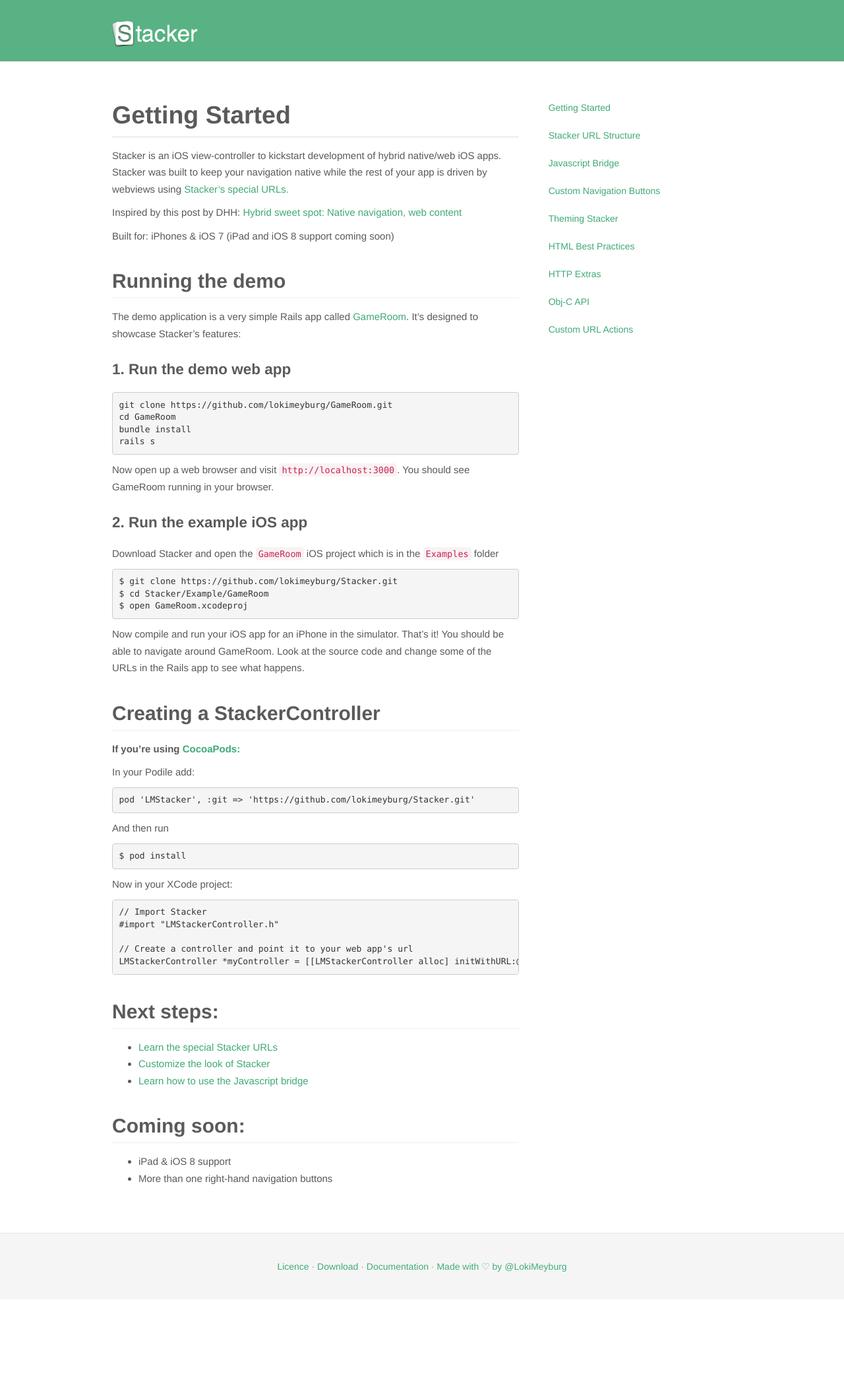
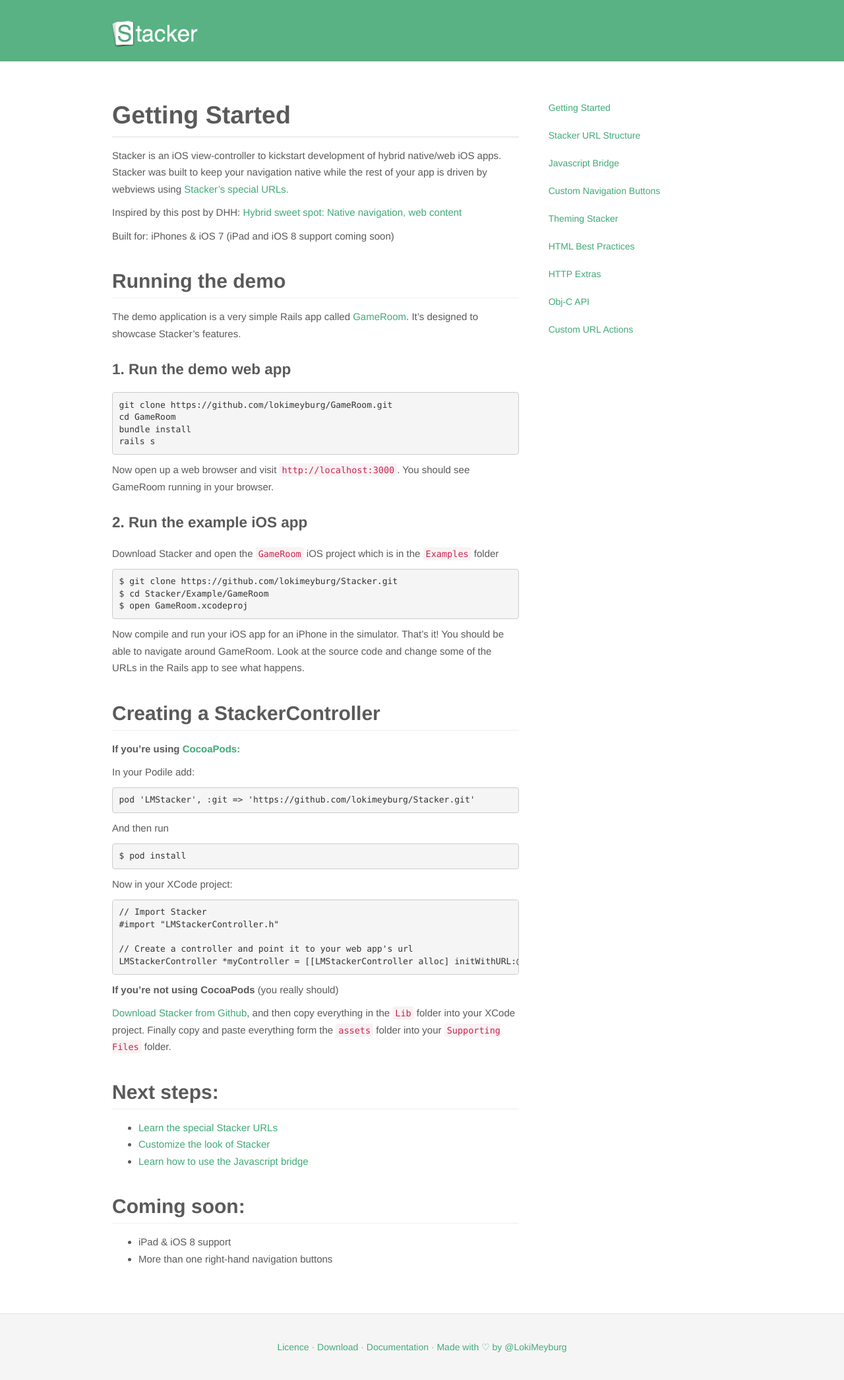
Before and after one commit to lokimeyburg/Stacker, a Jekyll site: the page built from docs/getting-started.md, in a window 1280 px wide. Shown: the whole page at 66% size. Built offline with Jekyll 4.4.1, drawn with Linux system fonts in a browser that asks for light colours; nearby versions of some CDN libraries; Markdown is read by kramdown in place of the engine named in the settings; before the commit the page ends 1969 px from its top, so only the background shows below that.

Commit message:
Added instruction on downloading Stacker without a Podfile

````diff
--- a/docs/getting-started.md
+++ b/docs/getting-started.md
@@ -11,7 +11,7 @@
 
 ## Running the demo
 
-The demo application is a very simple Rails app called [GameRoom](https://github.com/lokimeyburg/GameRoom). It's designed to showcase Stacker's features:
+The demo application is a very simple Rails app called [GameRoom](https://github.com/lokimeyburg/GameRoom). It's designed to showcase Stacker's features.
 
 ### 1. Run the demo web app
 
@@ -59,6 +59,10 @@
 LMStackerController *myController = [[LMStackerController alloc] initWithURL:@"http://localhost:3000?x_page_title=Home"];
 ```
 
+**If you're not using CocoaPods** (you really should)
+
+[Download Stacker from Github](https://github.com/lokimeyburg/Stacker), and then copy everything in the `Lib` folder into your XCode project. Finally copy and paste everything form the `assets` folder into your `Supporting Files` folder.
+
 ## Next steps:
 
 * [Learn the special Stacker URLs]({{ site.baseurl }}/docs/url-structure)
--- a/public/css/theme.css
+++ b/public/css/theme.css
@@ -80,12 +80,13 @@
 }
 
 .navbar-default .navbar-toggle .icon-bar {
-  background-color: #2D5B43;
+  background-color: #ffffff;
   height: 3px;
 }
 
 .navbar-default .navbar-collapse {
   border: none;
+  box-shadow: none;
 }
 
 .navbar-default .navbar-collapse > ul > li > a,
````
Also changed, not shown: assets/logo-nav.png, 4 other files.
